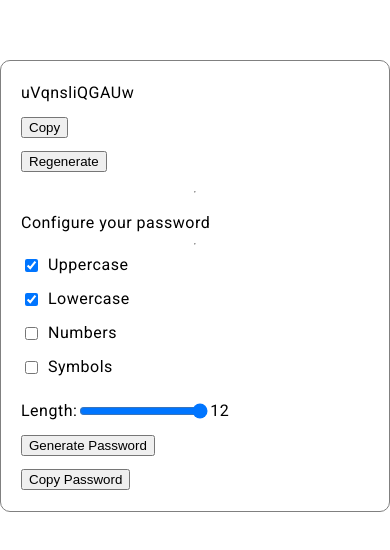
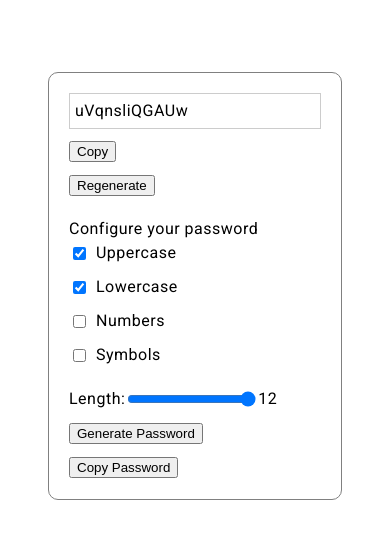
Before and after one commit to fernandoG494/secure-pass-generator, an Angular app: page /password-generator in a window 390 px wide. Shown: the part 136-686 px from the top of the page. Built offline with nearby package versions, Linux system fonts and the light colour scheme.

Commit message:
responsive design added

```diff
--- a/src/app/password/password.module.ts
+++ b/src/app/password/password.module.ts
@@ -1,6 +1,7 @@
 import { NgModule } from '@angular/core';
 import { FormsModule } from '@angular/forms';
 import { CommonModule } from '@angular/common';
+
 import { PasswordComponent } from './password/password.component';
 
 @NgModule({
--- a/src/app/password/password/password.component.html
+++ b/src/app/password/password/password.component.html
@@ -10,10 +10,9 @@
       <button (click)="generateNewPassword()">Regenerate</button>
     </div>
   </div>
-  <hr />
+
   <div class="password-options">
     <div>Configure your password</div>
-    <hr />
 
     <div class="options">
       <label>
@@ -62,6 +61,7 @@
           max="48"
           (input)="valueChanged($event)"
           ngModel="passwordLength"
+          (change)="generateNewPassword()"
         />
         <span>{{ passwordLength }}</span>
       </label>
--- a/src/app/password/password/password.component.scss
+++ b/src/app/password/password/password.component.scss
@@ -6,7 +6,15 @@
   padding: 10px;
 
   @media (min-width: 700px) {
+    max-width: 35rem;
+    min-width: 35rem;
     flex-direction: row;
+  }
+
+  @media (max-width: 699px) {
+    max-width: 17rem;
+    min-width: 17rem;
+    flex-direction: column;
   }
 
   .password-bar {
@@ -17,6 +25,12 @@
 
     .password-text {
       width: 100%;
+      max-width: 15rem;
+      min-width: 15rem;
+      overflow-x: scroll;
+      white-space: nowrap;
+      border: 1px solid #ccc;
+      padding: 5px;
     }
 
     .copy-button,
```
